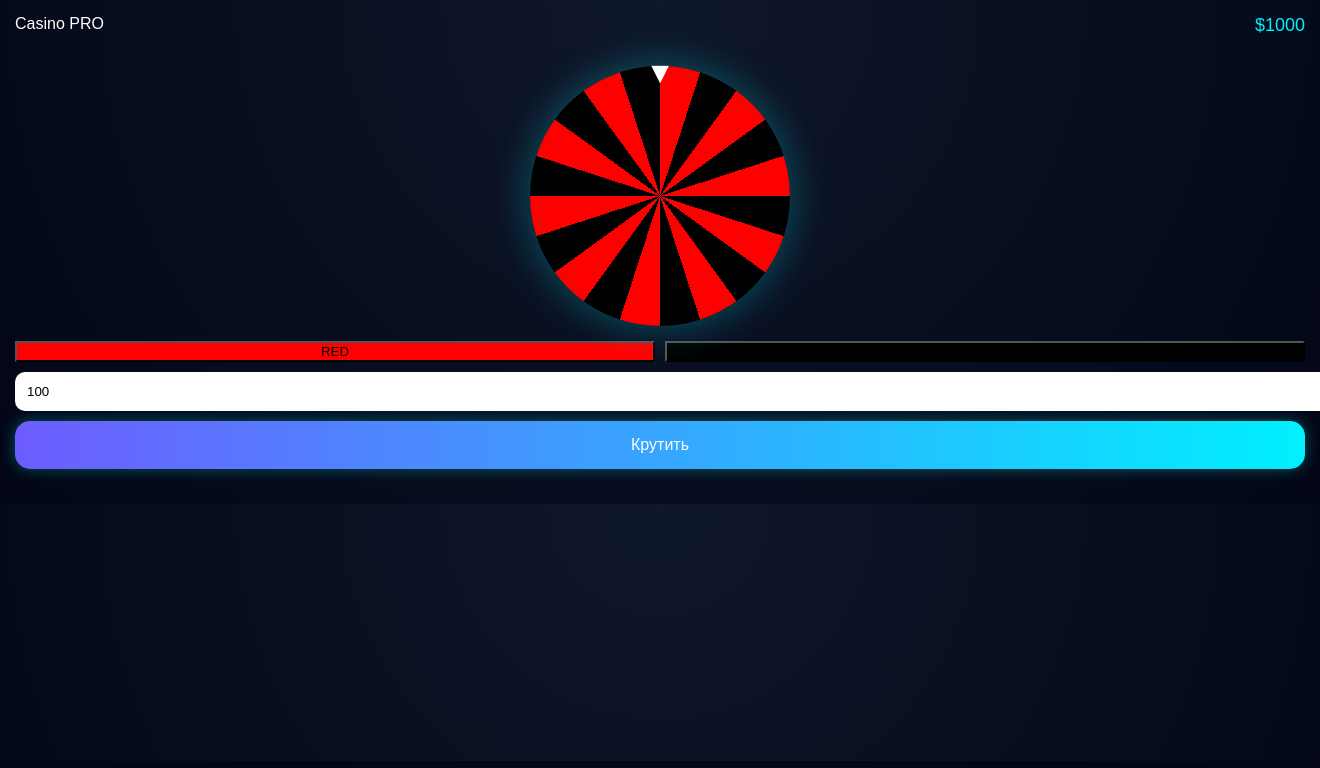
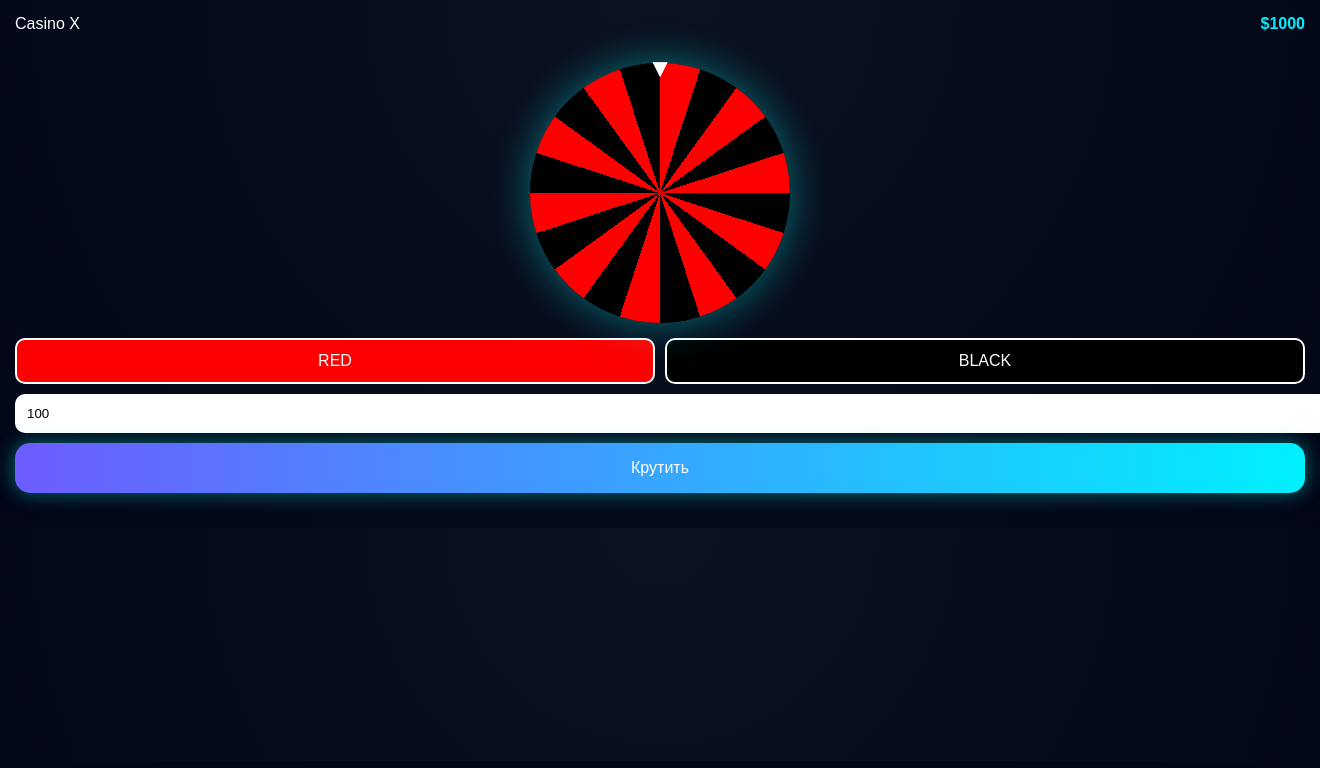
Before and after one commit to vandryeyev-max/telegram-bot, a Flask app: page / in a window 1320 px wide; the page is wider, and only the part inside the window is pictured. Shown: the top 768 px of that part. Run offline with Flask 3, Linux system fonts and the light colour scheme.

Commit message:
Update index.html

```diff
--- a/templates/index.html
+++ b/templates/index.html
@@ -3,13 +3,13 @@
 <head>
 <meta charset="UTF-8">
 <meta name="viewport" content="width=device-width, initial-scale=1.0">
-<title>Casino X PRO</title>
+<title>Casino X</title>
 
 <style>
 body{
   margin:0;
   font-family:Arial;
-  background: radial-gradient(circle at top, #0f172a, #020617);
+  background: radial-gradient(circle at top,#0b1220,#020617);
   color:white;
 }
 
@@ -22,7 +22,26 @@
 
 .balance{
   color:#00f0ff;
-  font-size:18px;
+  font-weight:bold;
+}
+
+/* BUTTON */
+.btn{
+  padding:16px;
+  border-radius:15px;
+  border:none;
+  width:100%;
+  margin-top:10px;
+  background:linear-gradient(90deg,#6d5cff,#00f0ff);
+  color:white;
+  font-size:16px;
+  transition:.2s;
+  box-shadow:0 0 20px rgba(0,255,255,0.4);
+}
+
+.btn:active{
+  transform:scale(0.95);
+  box-shadow:0 0 5px cyan;
 }
 
 /* NAV */
@@ -36,23 +55,10 @@
   padding:10px 0;
 }
 
-/* SCREEN */
 .screen{display:none;padding:15px;}
 .active{display:block;}
 
-.btn{
-  background:linear-gradient(90deg,#6d5cff,#00f0ff);
-  border:none;
-  padding:15px;
-  border-radius:15px;
-  color:white;
-  width:100%;
-  margin-top:10px;
-  font-size:16px;
-  box-shadow:0 0 15px rgba(0,255,255,0.3);
-}
-
-/* ROULETTE */
+/* ===== ROULETTE ===== */
 .wheel-wrap{
   position:relative;
   width:260px;
@@ -64,29 +70,47 @@
   top:-10px;
   left:50%;
   transform:translateX(-50%);
-  font-size:30px;
+  font-size:26px;
 }
 
 .wheel{
   width:260px;
   height:260px;
   border-radius:50%;
-  transition:transform 3s cubic-bezier(.17,.67,.83,.67);
-  box-shadow:0 0 40px rgba(0,255,255,0.3);
+  transition:transform 4s cubic-bezier(.17,.67,.83,.67);
+  box-shadow:0 0 40px rgba(0,255,255,0.4);
 }
 
-/* CRASH */
+/* SELECT */
+.select{
+  display:flex;
+  gap:10px;
+  margin-top:15px;
+}
+
+.choice{
+  flex:1;
+  padding:12px;
+  border-radius:10px;
+  text-align:center;
+  border:2px solid white;
+}
+
+.activeChoice{
+  box-shadow:0 0 15px white;
+}
+
+/* ===== CRASH ===== */
 canvas{
   width:100%;
   height:200px;
-  background:#000;
+  background:black;
   border-radius:15px;
-  box-shadow:0 0 25px rgba(0,255,255,0.3);
 }
 
 #mult{
+  text-align:center;
   font-size:40px;
-  text-align:center;
   color:#00f0ff;
 }
 
@@ -98,9 +122,8 @@
   background:#222;
   margin:auto;
   overflow:hidden;
-  box-shadow:0 0 20px rgba(0,255,255,0.5);
+  box-shadow:0 0 25px cyan;
 }
-
 .avatar img{
   width:100%;
   height:100%;
@@ -120,7 +143,7 @@
 <body>
 
 <div class="header">
-  <div>Casino PRO</div>
+  <div>Casino X</div>
   <div class="balance" id="balance">$1000</div>
 </div>
 
@@ -128,13 +151,13 @@
 <div id="roulette" class="screen active">
 
 <div class="wheel-wrap">
-  <div class="pointer">▼</div>
-  <div class="wheel" id="wheel"></div>
+<div class="pointer">▼</div>
+<div class="wheel" id="wheel"></div>
 </div>
 
-<div style="display:flex;gap:10px;margin-top:15px;">
-<button onclick="pick('red')" style="flex:1;background:red;">RED</button>
-<button onclick="pick('black')" style="flex:1;background:black;">BLACK</button>
+<div class="select">
+<div id="redBtn" class="choice" style="background:red" onclick="pick('red')">RED</div>
+<div id="blackBtn" class="choice" style="background:black" onclick="pick('black')">BLACK</div>
 </div>
 
 <input id="bet" value="100">
@@ -150,17 +173,16 @@
 <input id="bet2" value="100">
 <button class="btn" onclick="startCrash()">СТАРТ</button>
 <button class="btn" onclick="cashout()">ЗАБРАТЬ</button>
-<button class="btn" onclick="autoBet()">AUTO</button>
 </div>
 
 <!-- PROFILE -->
 <div id="profile" class="screen">
-<div class="avatar" onclick="upload()">
+<div class="avatar" onclick="file.click()">
 <img id="avatar">
 </div>
 <input type="file" id="file" style="display:none" onchange="loadAvatar(event)">
 <h2 style="text-align:center;">Игрок</h2>
-<p style="text-align:center;" id="bal2">$1000</p>
+<p style="text-align:center;" id="bal2"></p>
 </div>
 
 <div class="nav">
@@ -170,103 +192,94 @@
 </div>
 
 <script>
-let balance = localStorage.getItem("bal") || 1000;
+let balance=1000;
 let selected="red";
-let sound=new Audio("https://actions.google.com/sounds/v1/cartoon/clang_and_wobble.ogg");
+const wheel=document.getElementById("wheel");
+const colors=[];
 
-function updateBalance(){
+for(let i=0;i<20;i++){
+  colors.push(i%2===0?"red":"black");
+}
+
+wheel.style.background="conic-gradient("+colors.map((c,i)=>c+" "+i*18+"deg "+(i+1)*18+"deg").join(",")+")";
+
+function update(){
   balanceEl.innerText="$"+balance;
   bal2.innerText="$"+balance;
-  localStorage.setItem("bal", balance);
 }
 
-const balanceEl=document.getElementById("balance");
-const bal2=document.getElementById("bal2");
-
-function show(id){
-  document.querySelectorAll('.screen').forEach(s=>s.classList.remove('active'));
-  document.getElementById(id).classList.add('active');
+function pick(c){
+  selected=c;
+  redBtn.classList.toggle("activeChoice",c==="red");
+  blackBtn.classList.toggle("activeChoice",c==="black");
 }
-
-function pick(c){selected=c;}
-
-// рулетка
-const wheel=document.getElementById("wheel");
-let segments=20;
-let colors=[];
-for(let i=0;i<segments;i++){
-  colors.push(i%2===0?"red":"black");
-}
-wheel.style.background="conic-gradient("+colors.map((c,i)=>c+" "+i*(360/segments)+"deg "+(i+1)*(360/segments)+"deg").join(",")+")";
 
 function spin(){
   let bet=+betInput.value;
   if(balance<bet)return;
 
   balance-=bet;
-  updateBalance();
+  update();
 
-  let index=Math.floor(Math.random()*segments);
-  let winColor=colors[index];
+  let index=Math.floor(Math.random()*20);
+  let win=colors[index];
 
-  let deg=360*6+(360/segments)*index;
+  let deg=360*5+(index*18);
   wheel.style.transform="rotate(-"+deg+"deg)";
-  sound.play();
 
   setTimeout(()=>{
-    if(winColor===selected){
+    if(win===selected){
       balance+=bet*2;
-      result.innerText="ВЫИГРАЛ 🎉";
+      result.innerText="ВЫИГРАЛ";
     }else{
-      result.innerText="ПРОИГРАЛ ❌";
+      result.innerText="ПРОИГРАЛ";
     }
-    updateBalance();
-  },3000);
+    update();
+  },4000);
 }
 
-// crash
-let m=1,playing=false,points=[];
-const canvas=document.getElementById("canvas");
+/* CRASH */
+let m=1,playing=false;
 const ctx=canvas.getContext("2d");
+let points=[];
 
 function startCrash(){
   let bet=+bet2.value;
   if(balance<bet)return;
 
   balance-=bet;
-  updateBalance();
+  update();
 
   m=1;
   playing=true;
   points=[];
 
-  let crashPoint=Math.random()*3+1;
+  let crash=Math.random()*3+1;
 
-  let interval=setInterval(()=>{
+  let int=setInterval(()=>{
     if(!playing)return;
 
-    m+=0.04;
+    m+=0.05;
     mult.innerText="x"+m.toFixed(2);
     points.push(m);
 
     ctx.clearRect(0,0,canvas.width,canvas.height);
     ctx.beginPath();
     ctx.strokeStyle="cyan";
-    ctx.lineWidth=2;
+    ctx.lineWidth=3;
 
     points.forEach((p,i)=>{
       let x=i*4;
-      let y=canvas.height-p*30;
+      let y=canvas.height-p*25;
       i===0?ctx.moveTo(x,y):ctx.lineTo(x,y);
     });
 
     ctx.stroke();
 
-    if(m>=crashPoint){
+    if(m>=crash){
       playing=false;
       mult.innerText="💥 CRASH";
-      sound.play();
-      clearInterval(interval);
+      clearInterval(int);
     }
   },50);
 }
@@ -275,30 +288,28 @@
   if(playing){
     balance+=Math.floor(m*100);
     playing=false;
-    updateBalance();
+    update();
   }
 }
 
-// авто ставка
-function autoBet(){
-  setInterval(()=>{
-    if(!playing) startCrash();
-  },2000);
+function show(id){
+  document.querySelectorAll(".screen").forEach(s=>s.classList.remove("active"));
+  document.getElementById(id).classList.add("active");
 }
 
-// профиль
-function upload(){file.click();}
 function loadAvatar(e){
   let r=new FileReader();
   r.onload=()=>avatar.src=r.result;
   r.readAsDataURL(e.target.files[0]);
 }
 
+const balanceEl=document.getElementById("balance");
+const bal2=document.getElementById("bal2");
 const betInput=document.getElementById("bet");
 const bet2=document.getElementById("bet2");
 const result=document.getElementById("result");
 
-updateBalance();
+update();
 </script>
 
 </body>
```
